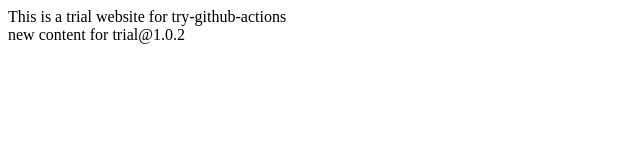
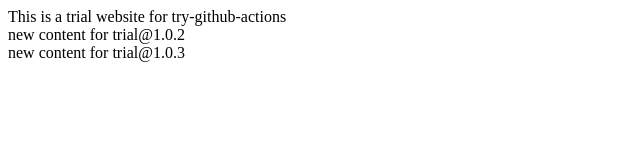
Before and after one commit to tempura327/try-github-actions, a website: page src/index.html in a window 1280 px wide. Shown: the whole page, without its empty margins (0-640 px from the left). Drawn offline with Linux system fonts and the light colour scheme.

Commit message:
chore: updpated index.html

```diff
--- a/src/index.html
+++ b/src/index.html
@@ -10,5 +10,6 @@
     This is a trial website for try-github-actions
   </div>
   <div>new content for trial@1.0.2</div>
+  <div>new content for trial@1.0.3</div>
 </body>
 </html>
```
